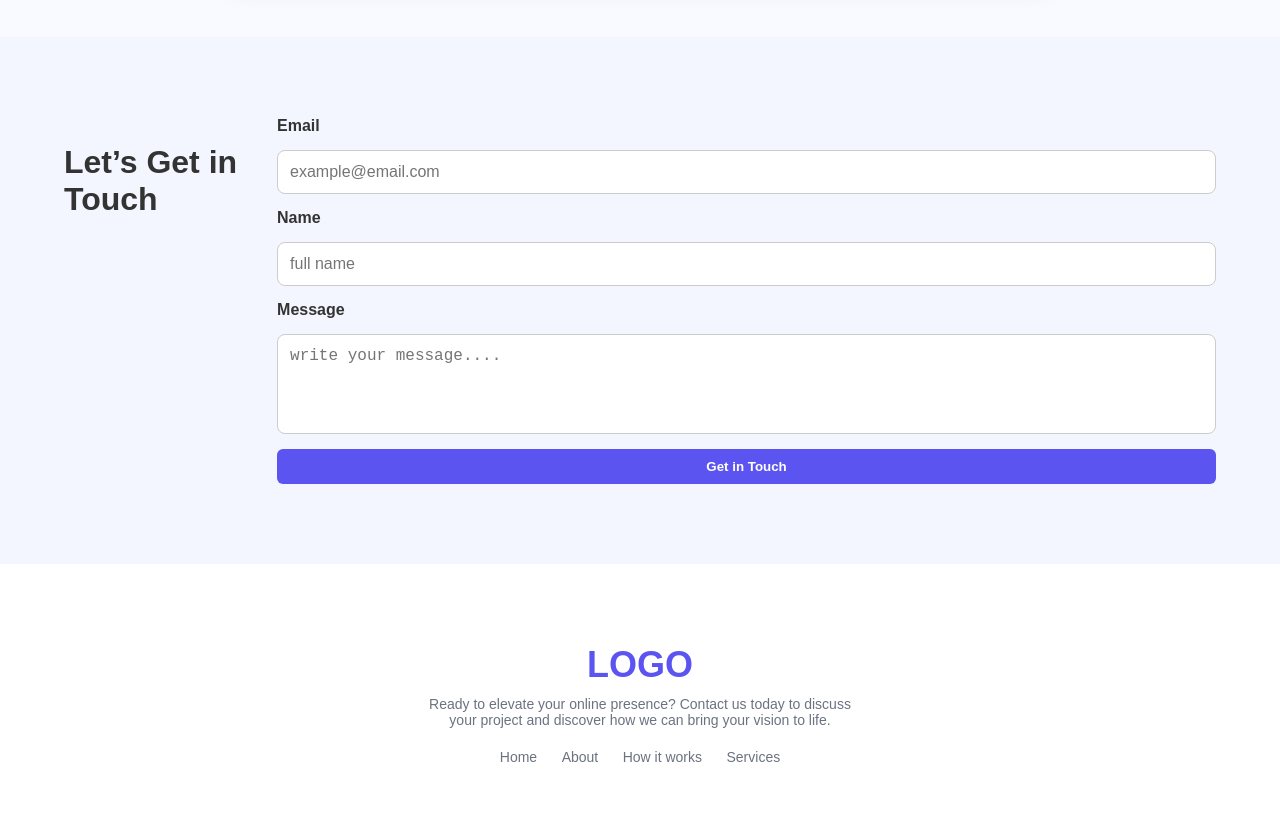
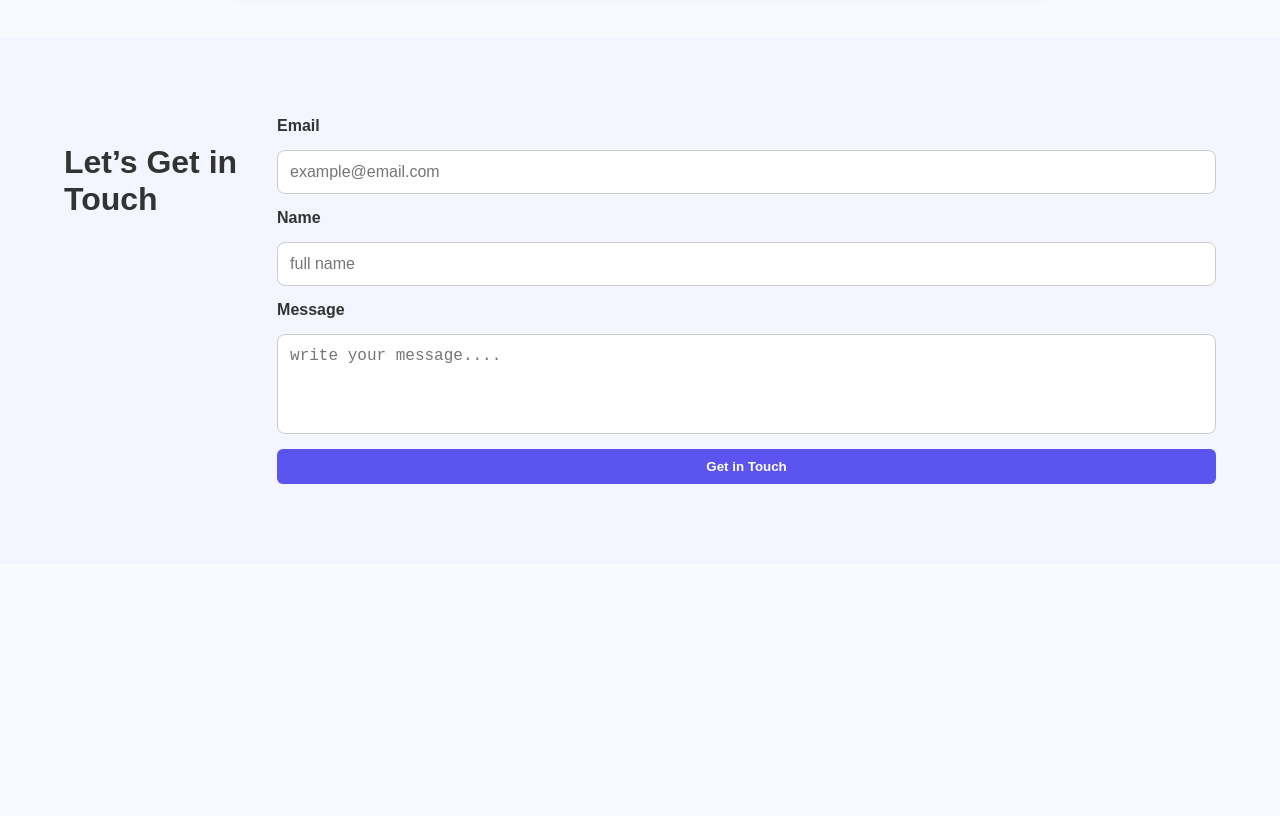
Before and after one commit to NandaGopal011/Assignment-001, a plain HTML site: page index.html in a window 1280 px wide. Shown: the part 2263-3079 px from the top of the page. After the commit the page ends 2827 px from the top, so only its background shows below. Drawn offline with Linux system fonts and the light colour scheme.

Commit message:
add code

```diff
--- a/index.html
+++ b/index.html
@@ -159,15 +159,5 @@
 
 
 
-    <footer class="footer">
-        <h2>LOGO</h2>
-        <p>Ready to elevate your online presence? Contact us today to discuss<br>
-            your project and discover how we can bring your vision to life.</p>
-        <nav>
-            <a href="#">Home</a>
-            <a href="#">About</a>
-            <a href="#">How it works</a>
-            <a href="#">Services</a>
-        </nav>
-    </footer>
+
 </body>
--- a/style.css
+++ b/style.css
@@ -1,4 +1,4 @@
-
+/* Font utility classes */
 .roboto-font {
   font-family: "Roboto", sans-serif;
   font-optical-sizing: auto;
```
